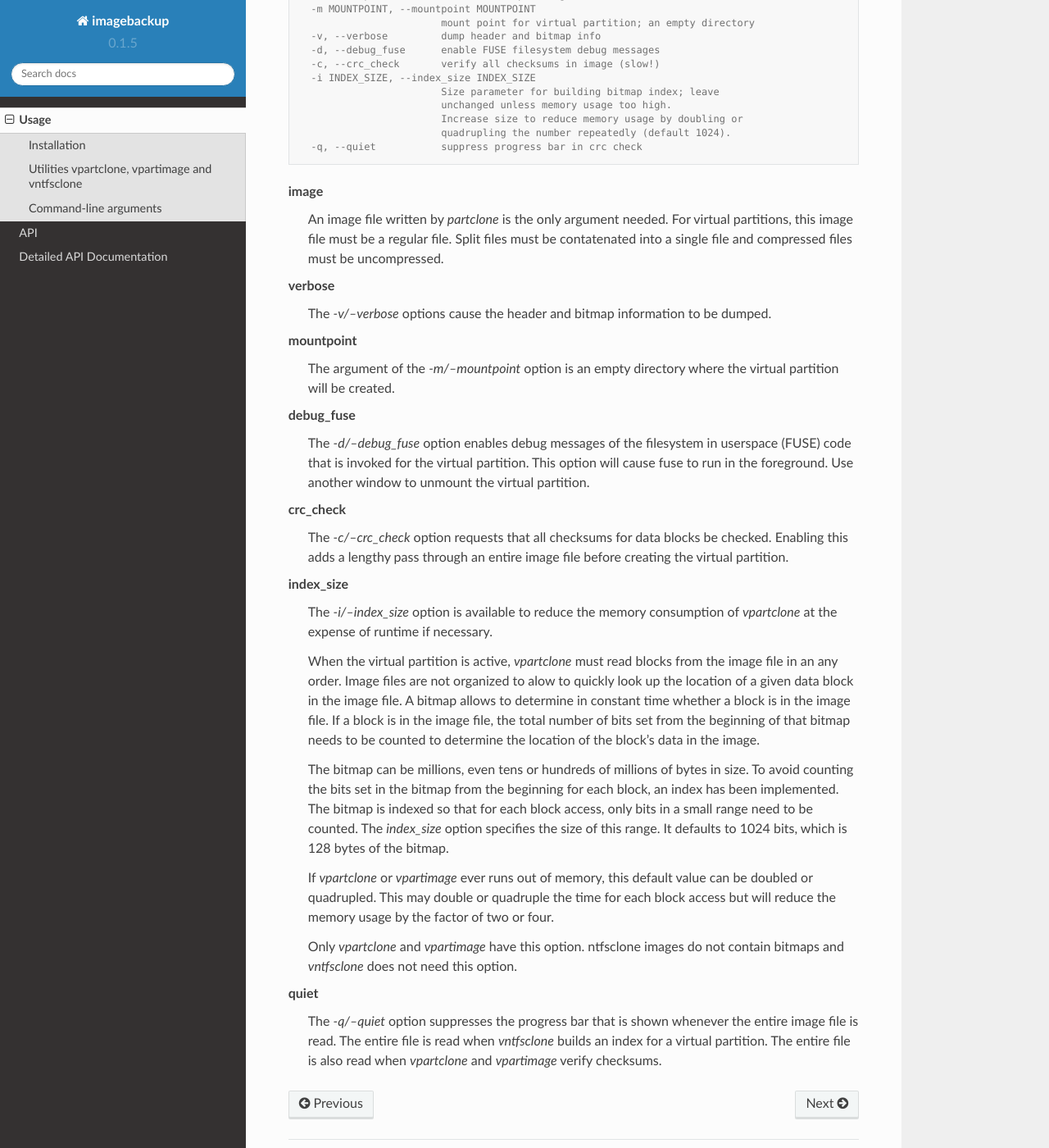
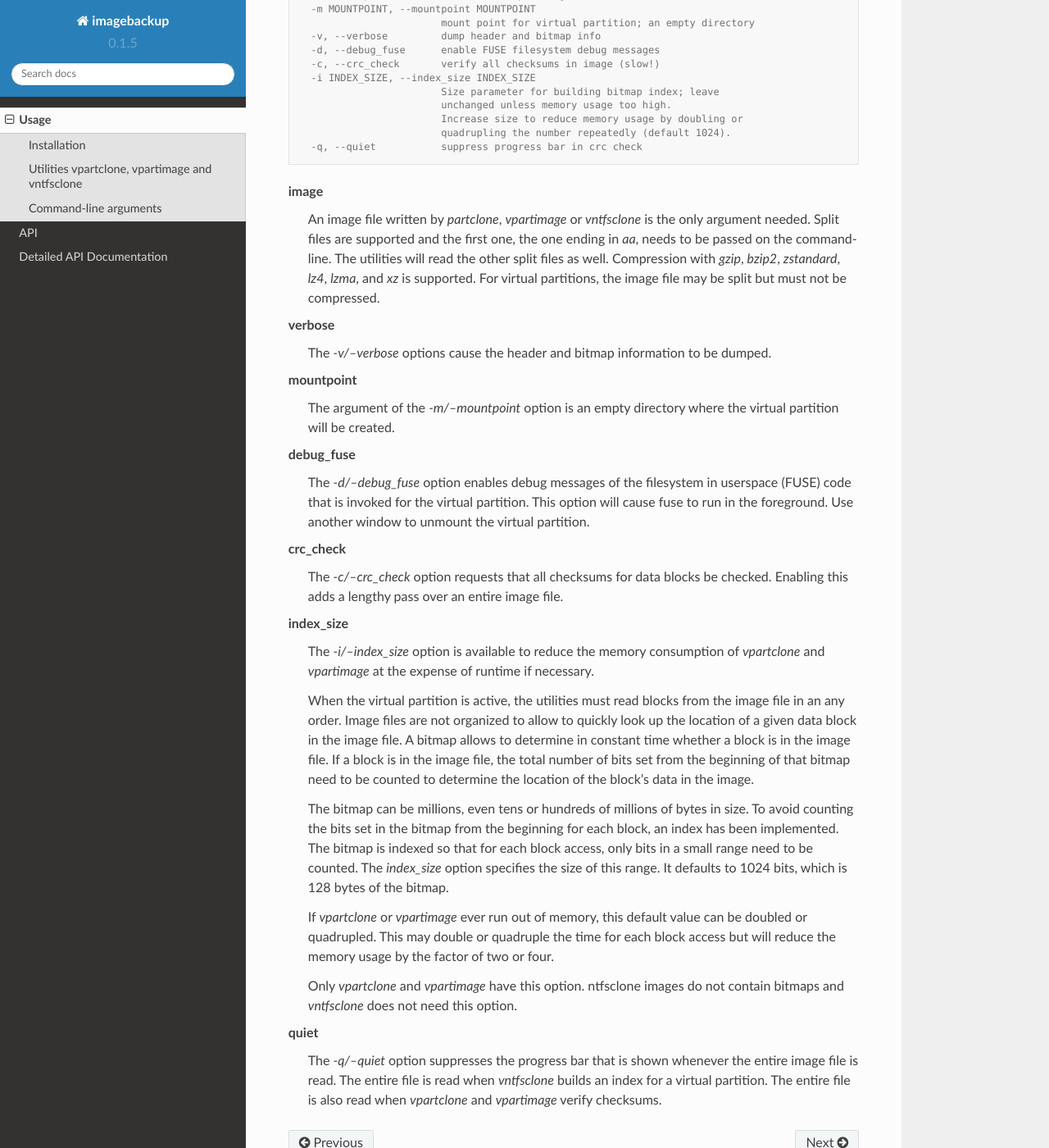
Before and after one commit to joergmlpts/imagebackup, a Sphinx documentation site: the page built from docs/source/usage.rst, in a window 1280 px wide and 1400 px high, scrolled down 4068 px. Shown: the whole window at 82% size. Built offline with Sphinx 7.4.7 and the Read the Docs theme 2.0.0, drawn with Linux system fonts in a browser that asks for light colours.

Commit message:
better documentaion

```diff
--- a/docs/source/usage.rst
+++ b/docs/source/usage.rst
@@ -233,9 +233,12 @@ section introduces them all.
      -q, --quiet           suppress progress bar in crc check
 
 image
-  An image file written by *partclone* is the only argument needed. For
-  virtual partitions, this image file must be a regular file. Split files must
-  be contatenated into a single file and compressed files must be uncompressed.
+  An image file written by *partclone*, *vpartimage* or *vntfsclone* is the only
+  argument needed. Split files are supported and the first one, the one ending
+  in *aa*, needs to be passed on the command-line. The utilities will read the
+  other split files as well. Compression with *gzip*, *bzip2*, *zstandard*,
+  *lz4*, *lzma*, and *xz* is supported. For virtual partitions, the image file
+  may be split but must not be compressed.
 
 verbose
   The *-v/--verbose* options cause the header and bitmap information to be
@@ -253,19 +256,18 @@ debug_fuse
 
 crc_check
   The *-c/--crc_check* option requests that all checksums for data blocks be
-  checked. Enabling this adds a lengthy pass through an entire image file before
-  creating the virtual partition.
+  checked. Enabling this adds a lengthy pass over an entire image file.
 
 index_size
   The *-i/--index_size* option is available to reduce the memory consumption of
-  *vpartclone* at the expense of runtime if necessary.
+  *vpartclone* and *vpartimage* at the expense of runtime if necessary.
 
-  When the virtual partition is active, *vpartclone* must read blocks
-  from the image file in an any order. Image files are not organized to alow to
+  When the virtual partition is active, the utilities must read blocks
+  from the image file in an any order. Image files are not organized to allow to
   quickly look up the location of a given data block in the image file. A bitmap
   allows to determine in constant time whether a block is in the image file. If
   a block is in the image file, the total number of bits set from the
-  beginning of that bitmap needs to be counted to determine the location of the
+  beginning of that bitmap need to be counted to determine the location of the
   block's data in the image.
 
   The bitmap can be millions, even tens or hundreds of millions of bytes in
@@ -275,7 +277,7 @@ index_size
   *index_size* option specifies the size of this range. It defaults to 1024
   bits, which is 128 bytes of the bitmap.
 
-  If *vpartclone* or *vpartimage* ever runs out of memory, this default value
+  If *vpartclone* or *vpartimage* ever run out of memory, this default value
   can be doubled or quadrupled. This may double or quadruple the time for each
   block access but will reduce the memory usage by the factor of two or four.
 
```
Also changed, not shown: docs/source/api.rst (+56 -3 lines), 3 other files.
